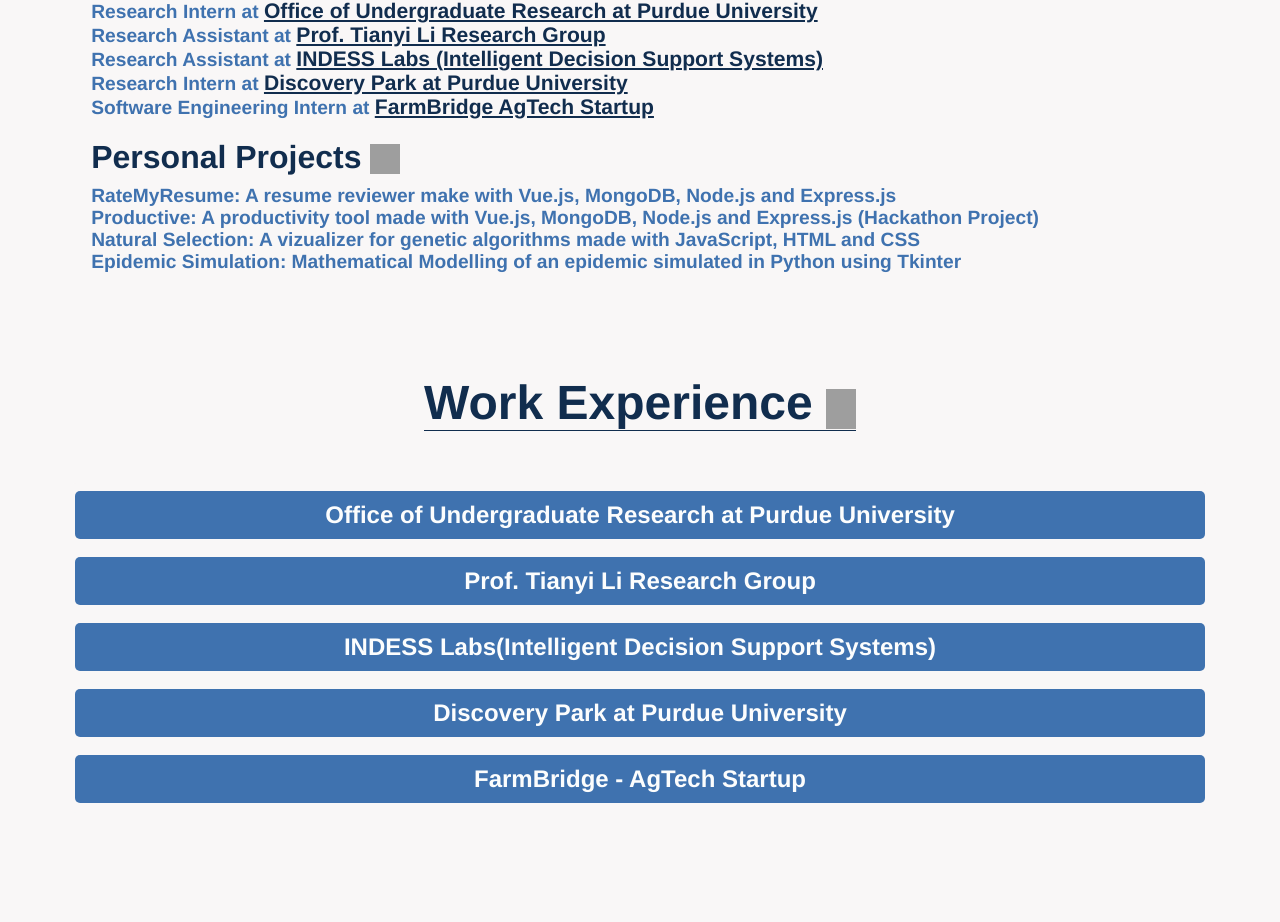
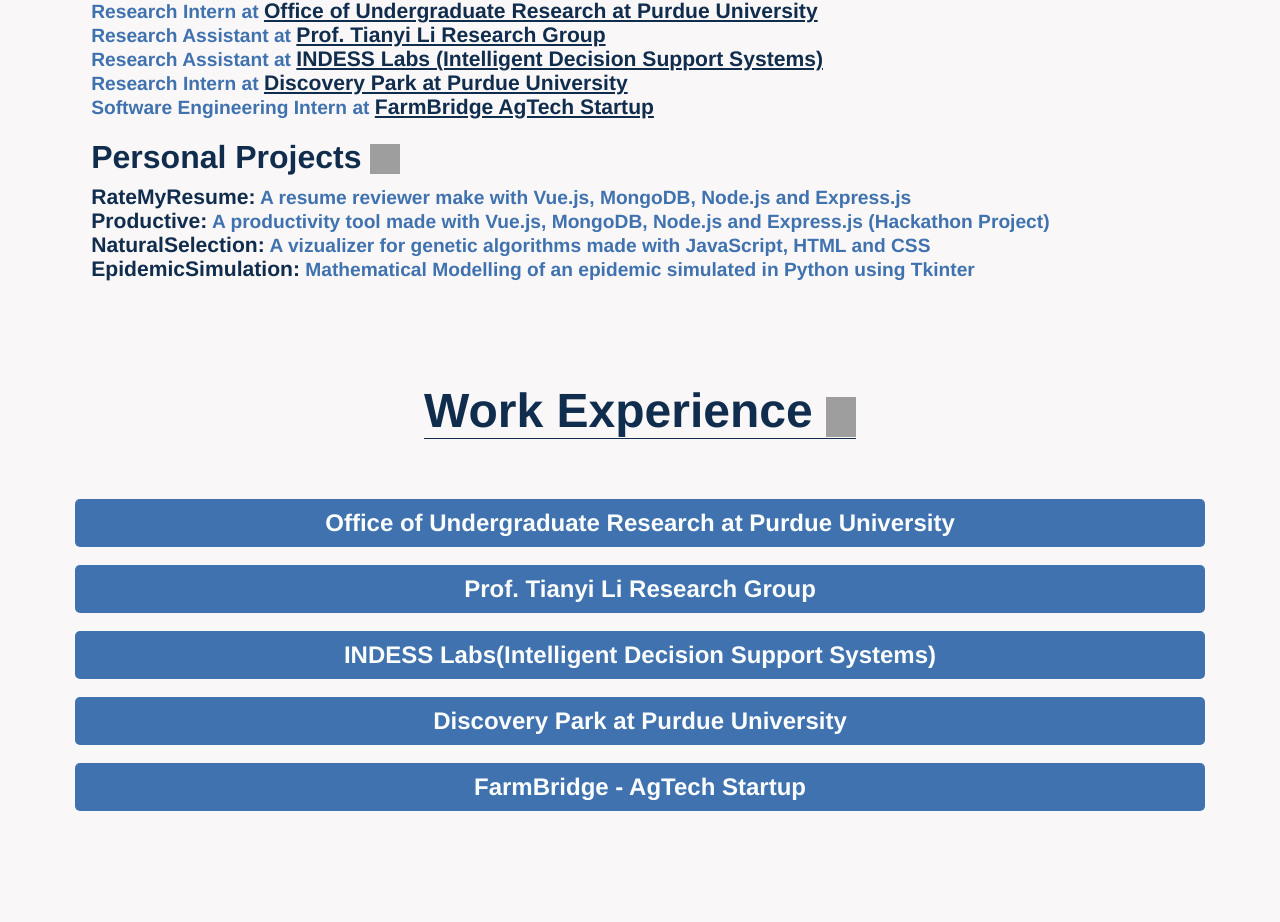
Before and after one commit to harmya/harmya.github.io, a Vue app: page / in a window 1280 px wide. Shown: the part 849-1771 px from the top of the page. Built offline with nearby package versions, Linux system fonts and the light colour scheme; grey boxes are pictures that could not be loaded; what vue-animate-onscroll, vue-glide-js would draw is missing.

Commit message:
Final Footer

```diff
--- a/src/assets/style.css
+++ b/src/assets/style.css
@@ -215,7 +215,12 @@
     font-weight: 800;
     text-align: left;
 }
-
+.project-title {
+    color: #112D4E;
+    font-size: 1.1em;
+    font-weight: 600;
+    text-align: left;
+}
 .project-list {
     align-self: flex-start;
     color: #3F72AF;
--- a/src/components/HomePage.vue
+++ b/src/components/HomePage.vue
@@ -47,10 +47,10 @@
             Personal Projects <img src="https://img.icons8.com/doodle/48/null/goal.png" alt="Website" width="30" height="30" text-decoration="None" style="translate: 0px 6px;" >
         </h3>
         <ul class="project-list">
-            <li> RateMyResume: A resume reviewer make with Vue.js, MongoDB, Node.js and Express.js</li>
-            <li> Productive: A productivity tool made with Vue.js, MongoDB, Node.js and Express.js (Hackathon Project)</li>
-            <li> Natural Selection: A vizualizer for genetic algorithms made with JavaScript, HTML and CSS</li>
-            <li> Epidemic Simulation: Mathematical Modelling of an epidemic simulated in Python using Tkinter</li>
+            <li> <span class="project-title">RateMyResume:</span> A resume reviewer make with Vue.js, MongoDB, Node.js and Express.js</li>
+            <li> <span class="project-title">Productive:</span> A productivity tool made with Vue.js, MongoDB, Node.js and Express.js (Hackathon Project)</li>
+            <li> <span class="project-title">NaturalSelection:</span> A vizualizer for genetic algorithms made with JavaScript, HTML and CSS</li>
+            <li> <span class="project-title">EpidemicSimulation:</span> Mathematical Modelling of an epidemic simulated in Python using Tkinter</li>
         </ul>
     </div>
 
```
